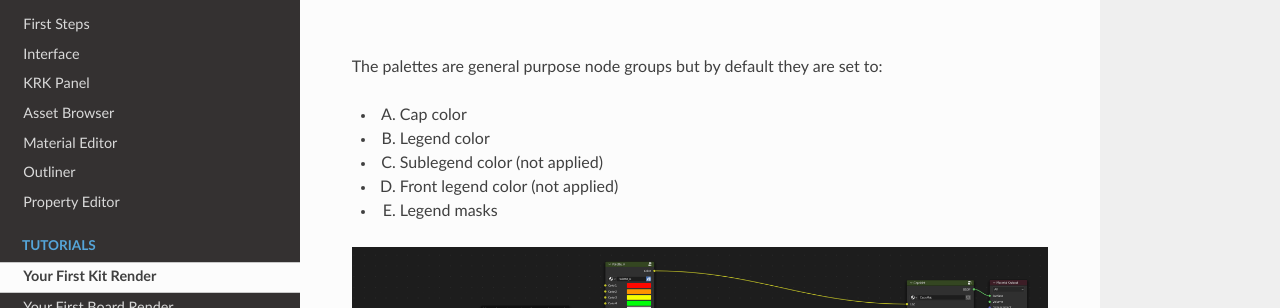
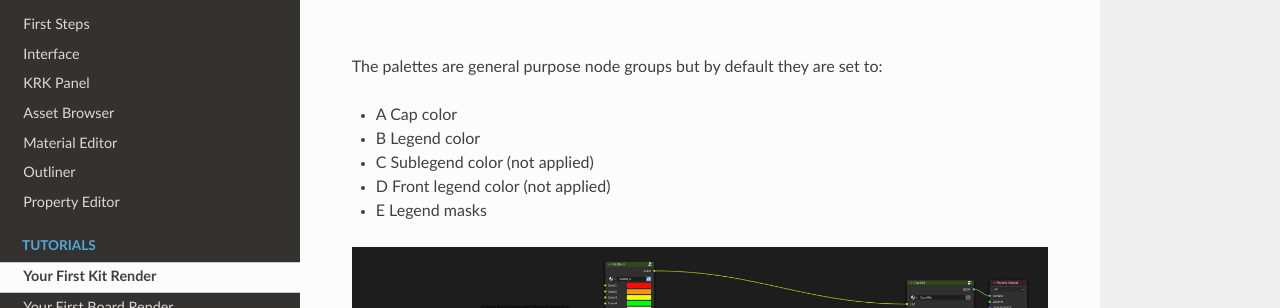
Before and after one commit to imperfectlink/KeyboardRenderKit, a Sphinx documentation site: the page built from docs/source/workflow1.rst, in a window 1280 px wide and 900 px high, scrolled down 2116 px. Shown: the part 153-461 px from the top of the window. Built offline with Sphinx 7.4.7 and the Read the Docs theme 2.0.0, drawn with Linux system fonts in a browser that asks for light colours.

Commit message:
Update workflow1.rst

```diff
--- a/docs/source/workflow1.rst
+++ b/docs/source/workflow1.rst
@@ -27,11 +27,11 @@
 
 The palettes are general purpose node groups but by default they are set to:
 
-- A. Cap color
-- B. Legend color
-- C. Sublegend color (not applied)
-- D. Front legend color (not applied)
-- E. Legend masks
+- A Cap color
+- B Legend color
+- C Sublegend color (not applied)
+- D Front legend color (not applied)
+- E Legend masks
 
 .. image:: img/Palettes.PNG
 
```
